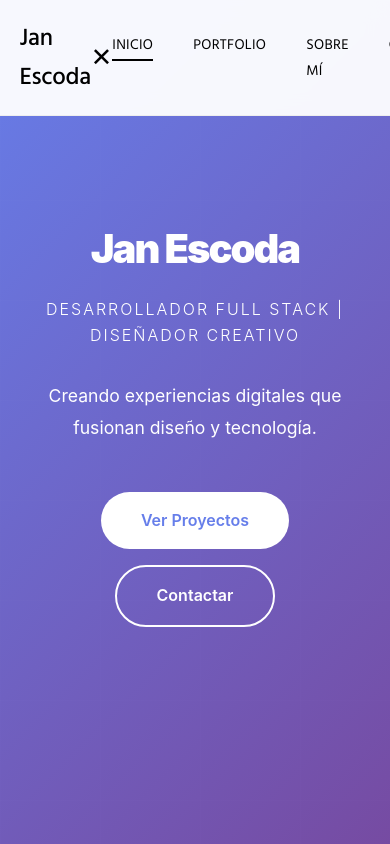
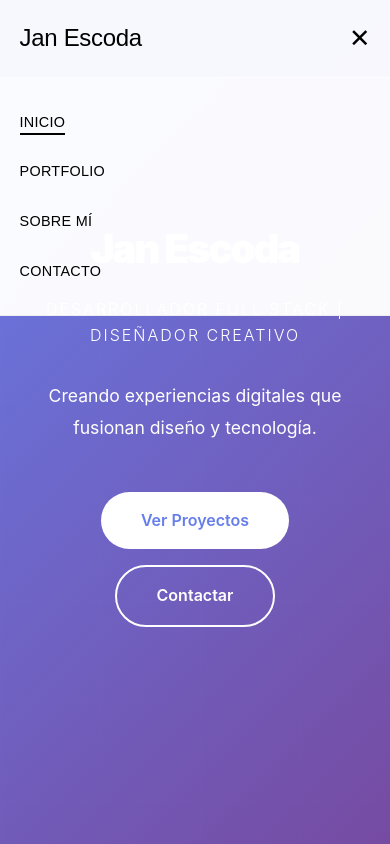
Before and after one commit to janescoda/janescoda.github.io, a plain HTML site: page index.html in a window 390 px wide. Both pictures are taken after a click on the button "Abrir menú". Shown: the top 844 px of the page. Drawn offline with Linux system fonts and the light colour scheme.

Commit message:
Update menu.html

```diff
--- a/menu.html
+++ b/menu.html
@@ -1,15 +1,3 @@
-<!DOCTYPE html>
-<html lang="es">
-<head>
-    <meta charset="UTF-8">
-    <meta name="viewport" content="width=device-width, initial-scale=1.0">
-    <title>Inicio - Jan Escoda</title>
-
-    <!-- Google Fonts: Hind Siliguri -->
-    <link rel="preconnect" href="https://fonts.googleapis.com">
-    <link rel="preconnect" href="https://fonts.gstatic.com" crossorigin>
-    <link href="https://fonts.googleapis.com/css2?family=Hind+Siliguri:wght@400;500;600;700&display=swap" rel="stylesheet">
-
 <style>
 /* ----- NAVIGATION ----- */
 nav {
@@ -73,8 +61,9 @@ nav {
   width: 100%;
 }
 
-/* Botón móvil */
+/* Botón menú móvil */
 .menu-toggle {
+  display: none;
   background: none;
   border: none;
   font-size: 1.6rem;
@@ -82,12 +71,11 @@ nav {
   line-height: 1;
 }
 
-/* Por defecto: solo hamburguesa */
+/* Iconos */
 .menu-toggle .icon-close {
   display: none;
 }
 
-/* Menú abierto: mostrar cruz */
 .menu-toggle.open .icon-menu {
   display: none;
 }
@@ -96,11 +84,33 @@ nav {
   display: inline;
 }
 
+/* ===== MÓVIL ===== */
+@media (max-width: 768px) {
+  .menu-toggle {
+    display: block;
+  }
 
+  .nav-right {
+    position: absolute;
+    top: 100%;
+    left: 0;
+    width: 100%;
+    background: rgba(255, 255, 255, 0.97);
+    border-bottom: 1px solid #eee;
+    display: none;
+  }
+
+  .nav-right.show {
+    display: block;
+  }
+
+  .nav-right ul {
+    flex-direction: column;
+    gap: 1.5rem;
+    padding: 2rem 5%;
+  }
+}
 </style>
-</head>
-
-<body>
 
 <nav>
   <div class="nav-container">
@@ -124,7 +134,3 @@ nav {
     </div>
   </div>
 </nav>
-
-
-</body>
-</html>
```
Lines whose indentation alone changed are shown as unchanged.
